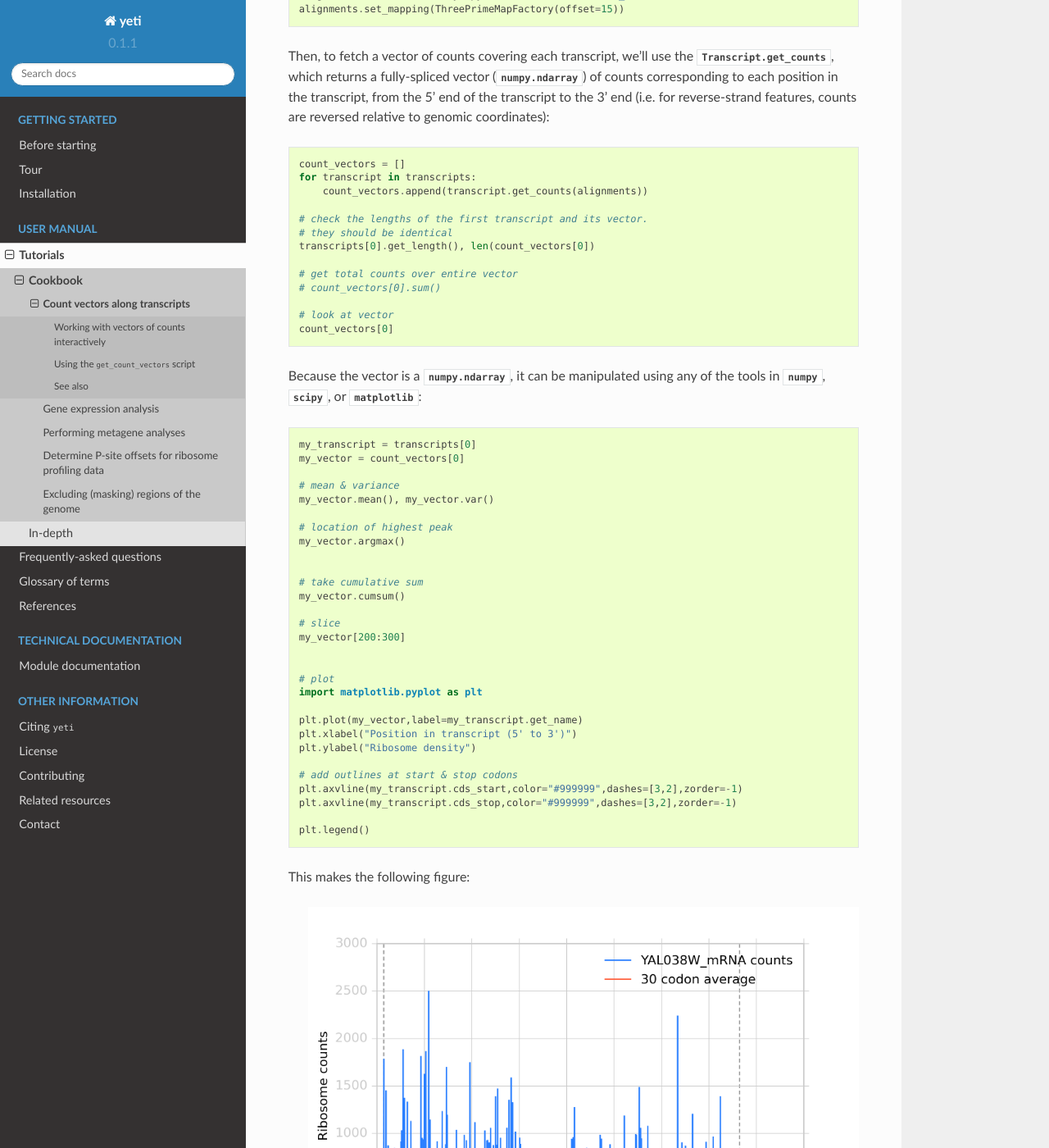
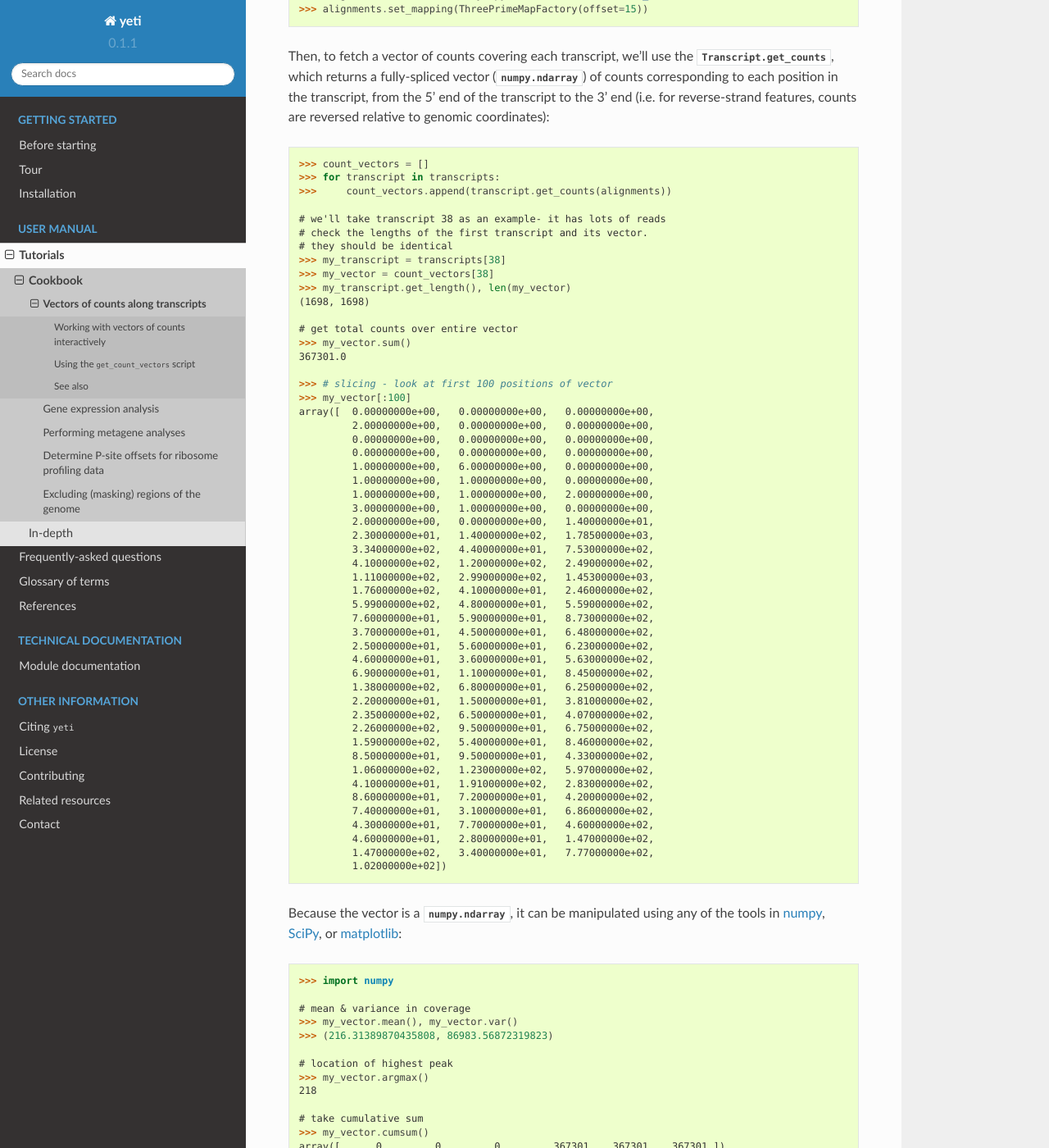
Before and after one commit to joshuagryphon/plastid, a Sphinx documentation site: the page built from docs/source/examples/count_vector.rst, in a window 1280 px wide and 1400 px high, scrolled down 942 px. Shown: the whole window at 82% size. Built offline with Sphinx 7.4.7 and the Read the Docs theme 2.0.0, drawn with Linux system fonts in a browser that asks for light colours; some of the changed text lies outside the part shown.

Commit message:
Finished count vector tutorial

```diff
--- a/docs/source/examples/count_vector.rst
+++ b/docs/source/examples/count_vector.rst
@@ -1,5 +1,5 @@
-Count vectors along transcripts
-===============================
+Vectors of counts along transcripts
+===================================
 In this tutorial, we show:
 
   - :ref:`how to retrieve a vector <examples-count-vector-interactive>`
@@ -27,23 +27,23 @@ This tutorial requires two types of data:
 
 First, we import everything we need::
 
-    import pysam
-    from yeti.genomics.genome_array import BAMGenomeArray, ThreePrimeMapFactory
-    from yeti.genomics.readers.bed import BED_Reader
+    >>> import pysam
+    >>> from yeti.genomics.genome_array import BAMGenomeArray, ThreePrimeMapFactory
+    >>> from yeti.readers.bed import BED_Reader
 
 Next, load the transcripts. By default, :class:`~yeti.genomics.readers.BED_Reader`
 and the other readers in :data:`yeti` behave as iterators. Here, we'll retrieve
 the transcripts as a :class:`list`::
 
-    reader = list(BED_Reader(open("sgd_plus_utrs_chrI.bed")))
+    >>> reader = list(BED_Reader(open("sgd_plus_utrs_chrI.bed")))
 
 Then, load the :term:`ribosome profiling` data. The data are in a `BAM`_ file,
 which we'll load into a :class:`~yeti.genomics.genome_array.BAMGenomeArray`.
 For our :term:`mapping rule`, we'll map reads 15 nucleotides from the 3' end,
 corresponding to the P-site of the ribosome (cite:`Ingolia2009`)::
 
-    alignments = BAMGenomeArray([pysam.Samfile("SRR1562907_chrI.bam")])
-    alignments.set_mapping(ThreePrimeMapFactory(offset=15))
+    >>> alignments = BAMGenomeArray([pysam.Samfile("SRR1562907_chrI.bam")])
+    >>> alignments.set_mapping(ThreePrimeMapFactory(offset=15))
 
 Then, to fetch a vector of counts covering each transcript, we'll use
 the :meth:`Transcript.get_counts <yeti.genomics.roitools.Transcript.get_counts>`,
@@ -52,58 +52,97 @@ each position in the transcript, from the 5' end of the transcript to the 3'
 end (i.e. for reverse-strand features, counts are reversed relative to
 genomic coordinates)::
 
-    count_vectors = []
-    for transcript in transcripts:
-        count_vectors.append(transcript.get_counts(alignments))
+    >>> count_vectors = []
+    >>> for transcript in transcripts:
+    >>>     count_vectors.append(transcript.get_counts(alignments))
 
+    # we'll take transcript 38 as an example- it has lots of reads
     # check the lengths of the first transcript and its vector.
     # they should be identical
-    transcripts[0].get_length(), len(count_vectors[0])
+    >>> my_transcript = transcripts[38]
+    >>> my_vector = count_vectors[38]
+    >>> my_transcript.get_length(), len(my_vector)
+    (1698, 1698)
 
     # get total counts over entire vector
-    # count_vectors[0].sum()
+    >>> my_vector.sum()
+    367301.0
 
-    # look at vector
-    count_vectors[0]
-
+    >>> # slicing - look at first 100 positions of vector
+    >>> my_vector[:100]
+    array([  0.00000000e+00,   0.00000000e+00,   0.00000000e+00,
+             2.00000000e+00,   0.00000000e+00,   0.00000000e+00,
+             0.00000000e+00,   0.00000000e+00,   0.00000000e+00,
+             0.00000000e+00,   0.00000000e+00,   0.00000000e+00,
+             1.00000000e+00,   6.00000000e+00,   0.00000000e+00,
+             1.00000000e+00,   1.00000000e+00,   0.00000000e+00,
+             1.00000000e+00,   1.00000000e+00,   2.00000000e+00,
+             3.00000000e+00,   1.00000000e+00,   0.00000000e+00,
+             2.00000000e+00,   0.00000000e+00,   1.40000000e+01,
+             2.30000000e+01,   1.40000000e+02,   1.78500000e+03,
+             3.34000000e+02,   4.40000000e+01,   7.53000000e+02,
+             4.10000000e+02,   1.20000000e+02,   2.49000000e+02,
+             1.11000000e+02,   2.99000000e+02,   1.45300000e+03,
+             1.76000000e+02,   4.10000000e+01,   2.46000000e+02,
+             5.99000000e+02,   4.80000000e+01,   5.59000000e+02,
+             7.60000000e+01,   5.90000000e+01,   8.73000000e+02,
+             3.70000000e+01,   4.50000000e+01,   6.48000000e+02,
+             2.50000000e+01,   5.60000000e+01,   6.23000000e+02,
+             4.60000000e+01,   3.60000000e+01,   5.63000000e+02,
+             6.90000000e+01,   1.10000000e+01,   8.45000000e+02,
+             1.38000000e+02,   6.80000000e+01,   6.25000000e+02,
+             2.20000000e+01,   1.50000000e+01,   3.81000000e+02,
+             2.35000000e+02,   6.50000000e+01,   4.07000000e+02,
+             2.26000000e+02,   9.50000000e+01,   6.75000000e+02,
+             1.59000000e+02,   5.40000000e+01,   8.46000000e+02,
+             8.50000000e+01,   9.50000000e+01,   4.33000000e+02,
+             1.06000000e+02,   1.23000000e+02,   5.97000000e+02,
+             4.10000000e+01,   1.91000000e+02,   2.83000000e+02,
+             8.60000000e+01,   7.20000000e+01,   4.20000000e+02,
+             7.40000000e+01,   3.10000000e+01,   6.86000000e+02,
+             4.30000000e+01,   7.70000000e+01,   4.60000000e+02,
+             4.60000000e+01,   2.80000000e+01,   1.47000000e+02,
+             1.47000000e+02,   3.40000000e+01,   7.77000000e+02,
+             1.02000000e+02])
 
 Because the vector is a :class:`numpy.ndarray`, it can be manipulated using
-any of the tools in :data:`numpy`, :data:`scipy`, or :data:`matplotlib`::
+any of the tools in `numpy`_, `SciPy`_, or `matplotlib`_::
 
-    my_transcript = transcripts[0]
-    my_vector = count_vectors[0]
+    >>> import numpy
 
-    # mean & variance
-    my_vector.mean(), my_vector.var()
+    # mean & variance in coverage
+    >>> my_vector.mean(), my_vector.var()
+    >>> (216.31389870435808, 86983.56872319823)
 
     # location of highest peak
-    my_vector.argmax()
-
+    >>> my_vector.argmax()
+    218
 
     # take cumulative sum
-    my_vector.cumsum()
+    >>> my_vector.cumsum()
+    array([      0.,       0.,       0., ...,  367301.,  367301.,  367301.])
 
-    # slice
-    my_vector[200:300]
+    # 30-codon sliding window average
+    >>> window = numpy.ones(90).astype(float)/90.0
+    >>> sliding_window_avg = numpy.convolve(my_vector,window,mode="valid")
 
 
     # plot
-    import matplotlib.pyplot as plt
+    >>> import matplotlib.pyplot as plt
 
-    plt.plot(my_vector,label=my_transcript.get_name)
-    plt.xlabel("Position in transcript (5' to 3')")
-    plt.ylabel("Ribosome density")
+    >>> plt.plot(my_vector,label="%s counts" % my_transcript.get_name())
+    >>> plt.plot(sliding_window_avg,label="30 codon average")
+    >>> plt.xlabel("Position in transcript (5' to 3')")
+    >>> plt.ylabel("Ribosome counts")
 
-    # add outlines at start & stop codons
-    plt.axvline(my_transcript.cds_start,color="#999999",dashes=[3,2],zorder=-1)
-    plt.axvline(my_transcript.cds_stop,color="#999999",dashes=[3,2],zorder=-1)
+    >>> # add outlines at start & stop codons
+    >>> plt.axvline(my_transcript.cds_start,color="#999999",dashes=[3,2],zorder=-1)
+    >>> plt.axvline(my_transcript.cds_end,color="#999999",dashes=[3,2],zorder=-1)
 
-    plt.legend()
+    >>> plt.legend()
+    >>> plt.show()
 
 This makes the following figure:
-
- .. TODO: test examples
- .. TODO: make figure
 
  .. figure:: /_static/images/count_vectors_transcript_plot.png
     :figclass: captionfigure
@@ -113,11 +152,10 @@ This makes the following figure:
     start and stop codons.
 
 
-
  .. _examples-count-vector-script:
 
 Using the |get_count_vectors| script
-------------------------------------------------------------
+------------------------------------
 The analysis above is performed by the command-line script
 |get_count_vectors|.
 
@@ -135,27 +173,49 @@ The script may then be executed from the terminal:
 
  .. code-block:: shell
 
-    $ get_count_vectors --annotation_files sgd_plus_utrs_chrI.gtf \
+    $ get_count_vectors --annotation_files sgd_plus_utrs_chrI.bed \
                         --annotation_format BED \
                         --count_files SRR1562907_chrI.bam \
                         --threeprime --offset 15 \
                         folder_of_vectors
 
+Each output file will be saved in `folder_of_vectors` and named for the `ID`
+attribute of the corresponding genomic :term:`feature`:
 
-|get_count_vectors| creates a folder, and saves each feature's
-vector as a separate file in that folder. The output can be loaded
-into numpy vectors using :func:`numpy.loadtxt`::
+ .. code-block : shell
+    $ ls folder_of_vectors
+    HRA1.txt            YAL019W_mRNA.txt    YAL039C_mRNA.txt    YAL063C-A_mRNA.txt  YAR027W_mRNA.txt
+    snR18.txt           YAL020C_mRNA.txt    YAL040C_mRNA.txt    YAL063C_mRNA.txt    YAR028W_mRNA.txt
+    tA(UGC)A.txt        YAL021C_mRNA.txt    YAL041W_mRNA.txt    YAL064C-A_mRNA.txt  YAR029W_mRNA.txt
+    tL(CAA)A.txt        YAL022C_mRNA.txt    YAL042C-A_mRNA.txt  YAL064W-B_mRNA.txt  YAR030C_mRNA.txt
+    tP(UGG)A.txt        YAL023C_mRNA.txt    YAL042W_mRNA.txt    YAL064W_mRNA.txt    YAR031W_mRNA.txt
+    tS(AGA)A.txt        YAL024C_mRNA.txt    YAL043C_mRNA.txt    YAL065C_mRNA.txt    YAR033W_mRNA.txt
+    YAL001C_mRNA.txt    YAL025C_mRNA.txt    YAL044C_mRNA.txt    YAL066W_mRNA.txt    YAR035C-A_mRNA.txt
+    (rest of output omitted)
 
-    import numpy
 
-    my_vector = numpy.loadtxt("folder_of_vectors/some_vector.txt")
-    my_vector
+The output can be loaded into numpy vectors using :func:`numpy.loadtxt`::
+
+    >>> import numpy
+
+    >>> my_reloaded_vector = numpy.loadtxt("folder_of_vectors/YAL038W_mRNA.txt")
+    >>> my_reloaded_vector[:30]
+    array([  0.00000000e+00,   0.00000000e+00,   0.00000000e+00,
+             2.00000000e+00,   0.00000000e+00,   0.00000000e+00,
+             0.00000000e+00,   0.00000000e+00,   0.00000000e+00,
+             0.00000000e+00,   0.00000000e+00,   0.00000000e+00,
+             1.00000000e+00,   6.00000000e+00,   0.00000000e+00,
+             1.00000000e+00,   1.00000000e+00,   0.00000000e+00,
+             1.00000000e+00,   1.00000000e+00,   2.00000000e+00,
+             3.00000000e+00,   1.00000000e+00,   0.00000000e+00,
+             2.00000000e+00,   0.00000000e+00,   1.40000000e+01,
+             2.30000000e+01,   1.40000000e+02,   1.78500000e+03])
 
 
 |get_count_vectors| can optionally take a :term:`mask file` to exclude
 problematic regions from analysis. In this case, vectors are returned
-as :class:`numpy.ma.masked_array` objects, and positions annotated
-in the :term:`mask file` are given the value :obj:`numpy.nan` instead
+as :class:`numpy.ma.MaskedArray` objects, and positions annotated
+in the :term:`mask file` are given the value :obj:`numpy.NaN` instead
 of their numerical values. See :doc:`/examples/using_masks` for a
 discussion of :term:`mask files <mask file>` and how to make them
 using |crossmap|.
```
Also changed, not shown: other parts of docs/source/examples/count_vector.rst (+1 -1 lines), docs/source/concepts/mapping_rules.rst (+7 -5 lines), docs/source/examples.rst (+7 -6 lines), docs/source/examples/gene_expression.rst (+14 -36 lines).
